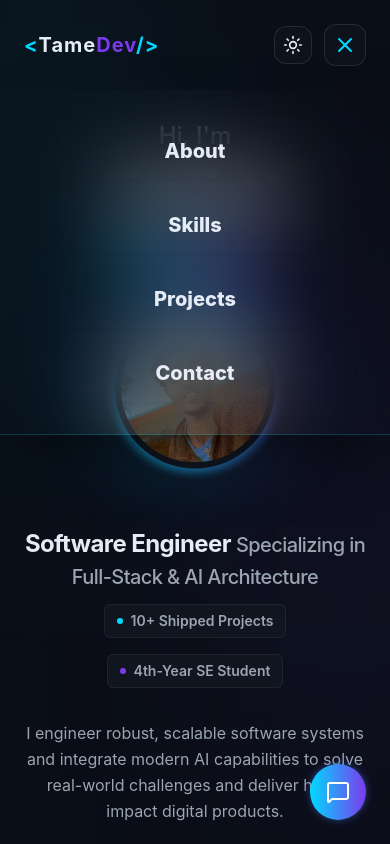
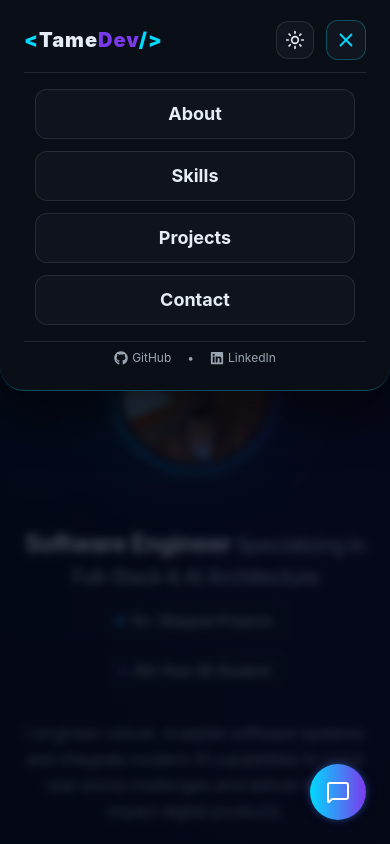
Before and after one commit to tamed29/portifolioo, a React (Vite) app: page / in a window 390 px wide. Both pictures are taken after a click on the button 345 px from the left and 45 px from the top of the page. Shown: the top 844 px of the page. Built offline with nearby package versions, Linux system fonts and the light colour scheme.

Commit message:
new phone view

```diff
--- a/src/components/Navbar.jsx
+++ b/src/components/Navbar.jsx
@@ -2,6 +2,8 @@ import React, { useState, useEffect } from 'react';
 import { Link } from 'react-scroll';
 import { Menu, X, Sun, Moon } from 'lucide-react';
 import { motion, AnimatePresence } from 'framer-motion';
+import { FaGithub, FaLinkedin } from 'react-icons/fa';
+import { profile } from '../data/profile';
 
 const Navbar = () => {
   const [isScrolled, setIsScrolled] = useState(false);
@@ -31,6 +33,18 @@ const Navbar = () => {
     return () => window.removeEventListener('scroll', handleScroll);
   }, []);
 
+  // Prevent body scroll when mobile menu is open
+  useEffect(() => {
+    if (isOpen) {
+      document.body.style.overflow = 'hidden';
+    } else {
+      document.body.style.overflow = '';
+    }
+    return () => {
+      document.body.style.overflow = '';
+    };
+  }, [isOpen]);
+
   const navLinks = [
     { name: 'About', to: 'about' },
     { name: 'Skills', to: 'skills' },
@@ -39,6 +53,7 @@ const Navbar = () => {
   ];
 
   return (
+    <>
       <nav className={`fixed w-full z-50 transition-all duration-300 ${isScrolled ? 'bg-background/90 backdrop-blur-md shadow-lg py-4 border-b border-surface' : 'bg-transparent py-6'}`}>
         <div className="max-w-[1140px] mx-auto px-6 md:px-12 lg:px-24 flex justify-between items-center">
           <Link to="hero" smooth={true} duration={500} className="text-xl font-bold text-textHeading cursor-pointer tracking-wider">
@@ -59,7 +74,7 @@ const Navbar = () => {
                 className="relative text-textHeading hover:text-primary transition-colors cursor-pointer text-base font-bold group [&.active]:text-primary [&.active>span]:w-full"
               >
                 {link.name}
-              <span className="absolute -bottom-1 left-0 w-0 h-0.5 bg-gradient-to-r from-primary to-secondary group-hover:w-full transition-all duration-300"></span>
+                <span className="absolute -bottom-1 left-0 w-0 h-0.5 bg-gradient-to-r from-primary to-secondary group-hover:w-full transition-all duration-300" />
               </Link>
             ))}
             <button
@@ -75,13 +90,13 @@ const Navbar = () => {
           <div className="md:hidden flex items-center gap-3">
             <button
               onClick={toggleTheme}
-            className="text-textHeading hover:text-primary transition-colors p-2 rounded-xl bg-surface/80 border border-white/10"
+              className="text-textHeading hover:text-primary transition-colors p-2 rounded-xl bg-surface border border-white/10"
               aria-label="Toggle theme"
             >
               {theme === 'dark' ? <Sun size={20} /> : <Moon size={20} />}
             </button>
             <button
-            className="text-textHeading p-2 rounded-xl bg-surface/80 border border-white/10 hover:border-primary/40 transition-colors"
+              className="text-textHeading p-2 rounded-xl bg-surface border border-white/10 hover:border-primary/40 transition-colors"
               onClick={() => setIsOpen(!isOpen)}
               aria-label="Toggle mobile menu"
             >
@@ -89,17 +104,61 @@ const Navbar = () => {
             </button>
           </div>
         </div>
+      </nav>
 
-      {/* Professional Mobile Nav Drawer */}
+      {/* HALF-SCREEN SOLID MOBILE MENU DRAWER (Covers ~50% of screen height with 100% Solid Opacity) */}
       <AnimatePresence>
         {isOpen && (
+          <>
+            {/* Dim Backdrop covering lower screen */}
             <motion.div
-            initial={{ opacity: 0, y: -20 }}
+              initial={{ opacity: 0 }}
+              animate={{ opacity: 1 }}
+              exit={{ opacity: 0 }}
+              onClick={() => setIsOpen(false)}
+              className="fixed inset-0 z-40 bg-slate-950/70 backdrop-blur-sm md:hidden"
+            />
+
+            {/* Half-Screen Top Drawer Sheet */}
+            <motion.div
+              initial={{ opacity: 0, y: "-100%" }}
               animate={{ opacity: 1, y: 0 }}
-            exit={{ opacity: 0, y: -20 }}
-            transition={{ duration: 0.3, ease: 'easeOut' }}
-            className="md:hidden absolute top-full left-0 w-full bg-surface/98 dark:bg-slate-950/98 backdrop-blur-2xl border-b border-primary/20 py-8 px-6 shadow-[0_25px_50px_-12px_rgba(0,0,0,0.5)] z-50 flex flex-col items-center justify-center text-center gap-4"
+              exit={{ opacity: 0, y: "-100%" }}
+              transition={{ duration: 0.35, ease: [0.16, 1, 0.3, 1] }}
+              className="fixed top-0 left-0 w-full z-50 bg-background dark:bg-[#0a0e17] border-b border-primary/30 shadow-[0_20px_50px_rgba(0,0,0,0.6)] md:hidden p-6 pt-5 flex flex-col justify-between rounded-b-3xl max-h-[55vh] overflow-y-auto"
             >
+              {/* Header Row */}
+              <div className="flex justify-between items-center w-full pb-3 border-b border-white/10">
+                <Link
+                  to="hero"
+                  smooth={true}
+                  duration={500}
+                  onClick={() => setIsOpen(false)}
+                  className="text-xl font-black text-textHeading tracking-wider cursor-pointer"
+                >
+                  <span className="text-primary">&lt;</span>Tame<span className="text-secondary">Dev</span><span className="text-primary">/&gt;</span>
+                </Link>
+
+                <div className="flex items-center gap-3">
+                  <button
+                    onClick={toggleTheme}
+                    className="text-textHeading p-2 rounded-xl bg-surface border border-white/10"
+                    aria-label="Toggle theme"
+                  >
+                    {theme === 'dark' ? <Sun size={20} /> : <Moon size={20} />}
+                  </button>
+                  <button
+                    onClick={() => setIsOpen(false)}
+                    className="p-2 rounded-xl bg-surface border border-primary/30 text-primary hover:bg-primary/10 transition-colors"
+                    aria-label="Close menu"
+                  >
+                    <X size={22} />
+                  </button>
+                </div>
+              </div>
+
+              {/* Centered Navigation Links Stack */}
+              <div className="py-4 flex flex-col items-center justify-center gap-3 w-full my-auto">
                 {navLinks.map((link) => (
                   <Link
                     key={link.name}
@@ -110,15 +169,28 @@ const Navbar = () => {
                     offset={-80}
                     onClick={() => setIsOpen(false)}
                     activeClass="active"
-                className="w-full max-w-xs text-center py-3.5 px-6 rounded-2xl text-xl font-extrabold text-textHeading hover:text-primary transition-all duration-300 border border-transparent hover:border-primary/40 hover:bg-primary/10 shadow-sm cursor-pointer [&.active]:text-primary [&.active]:font-black [&.active]:border-primary/40 [&.active]:bg-primary/10 [&.active]:shadow-[0_0_20px_rgba(0,217,255,0.2)]"
+                    className="w-full max-w-xs text-center py-2.5 px-6 rounded-xl text-lg font-bold text-textHeading hover:text-primary bg-surface/90 dark:bg-surface/90 border border-slate-200 dark:border-white/10 hover:border-primary/50 shadow-sm transition-all duration-300 cursor-pointer [&.active]:text-primary [&.active]:border-primary/50 [&.active]:bg-primary/10 [&.active]:shadow-[0_0_15px_rgba(0,217,255,0.2)]"
                   >
                     {link.name}
                   </Link>
                 ))}
+              </div>
+
+              {/* Footer Indicator */}
+              <div className="pt-2 border-t border-white/10 flex justify-center items-center gap-4 text-xs text-textBody">
+                <a href={profile.contact.github} target="_blank" rel="noreferrer" className="hover:text-primary transition-colors flex items-center gap-1">
+                  <FaGithub size={14} /> GitHub
+                </a>
+                <span>•</span>
+                <a href={profile.contact.linkedin} target="_blank" rel="noreferrer" className="hover:text-primary transition-colors flex items-center gap-1">
+                  <FaLinkedin size={14} /> LinkedIn
+                </a>
+              </div>
             </motion.div>
+          </>
         )}
       </AnimatePresence>
-    </nav>
+    </>
   );
 };
 
```
Lines whose indentation alone changed are shown as unchanged.
